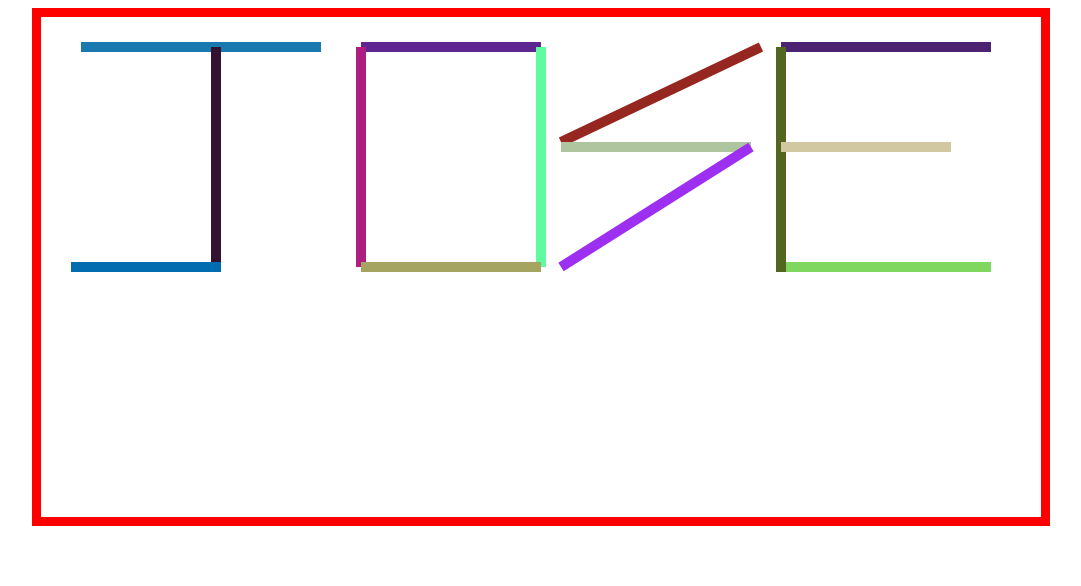
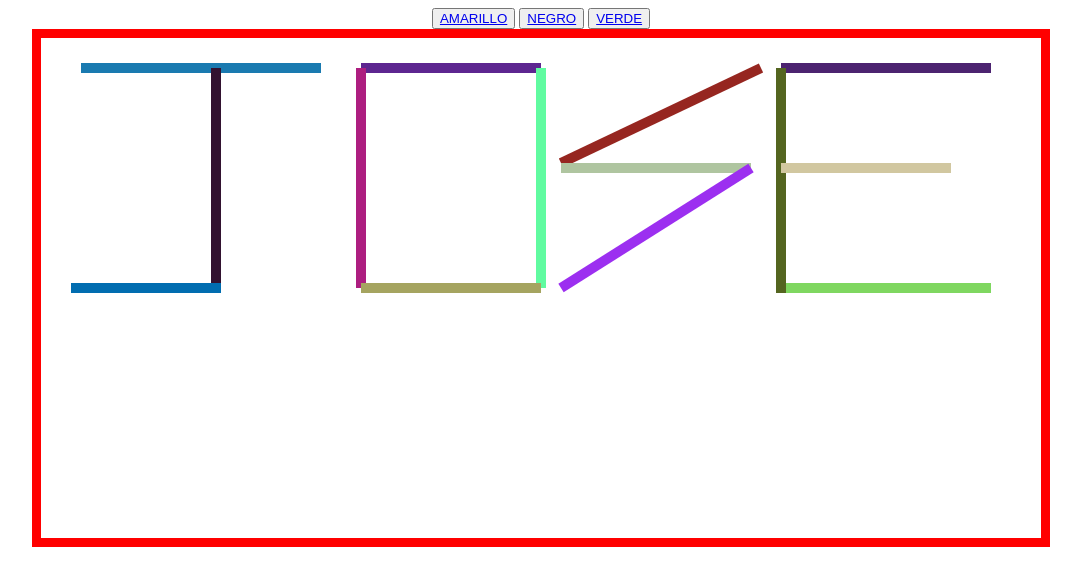
Before and after one commit to josemiguel13/nombres, a plain HTML site: page index.html in a window 1280 px wide. Shown: the whole page, without its empty margins (99-1180 px from the left). Drawn offline with Linux system fonts and the light colour scheme; files whose address does not match are found by name.

Commit message:
Update index.html

```diff
--- a/index.html
+++ b/index.html
@@ -2,17 +2,29 @@
 <html lang="en">
 <head>
     <meta charset="UTF-8">
-    <title>Document</title>
+    <title>NOMBRES</title>
+     <center>
+      <button>
+
+        <a href="#" onclick="javascript:document.body.style.backgroundColor='#D1DC33'; document.body.style.backgroundImage='none';">AMARILLO</a>
+      </button>
+      <button>
+        <a href="#" onclick="javascript:document.body.style.backgroundColor='#121111'; document.body.style.backgroundImage='none';">NEGRO</a>
+      </button>
+      <button>
+        <a href="#" onclick="javascript:document.body.style.backgroundColor='#60CE16'; document.body.style.backgroundImage='none';">VERDE</a>
+      </button>
+     </center>
     <style>
-
         #canvas
         {
+
             border: 9px solid red;
         }
     </style>
 </head>
 <body>
-    <center>
+       <center>
         <canvas id = "canvas" width = "1000" height = "500"></canvas>
     </center>
     <!-- <script src = "https://ajax.googleapis.com/ajax/libs/jquery/1.11.3/jquery.min.js"></script> //-->
```
